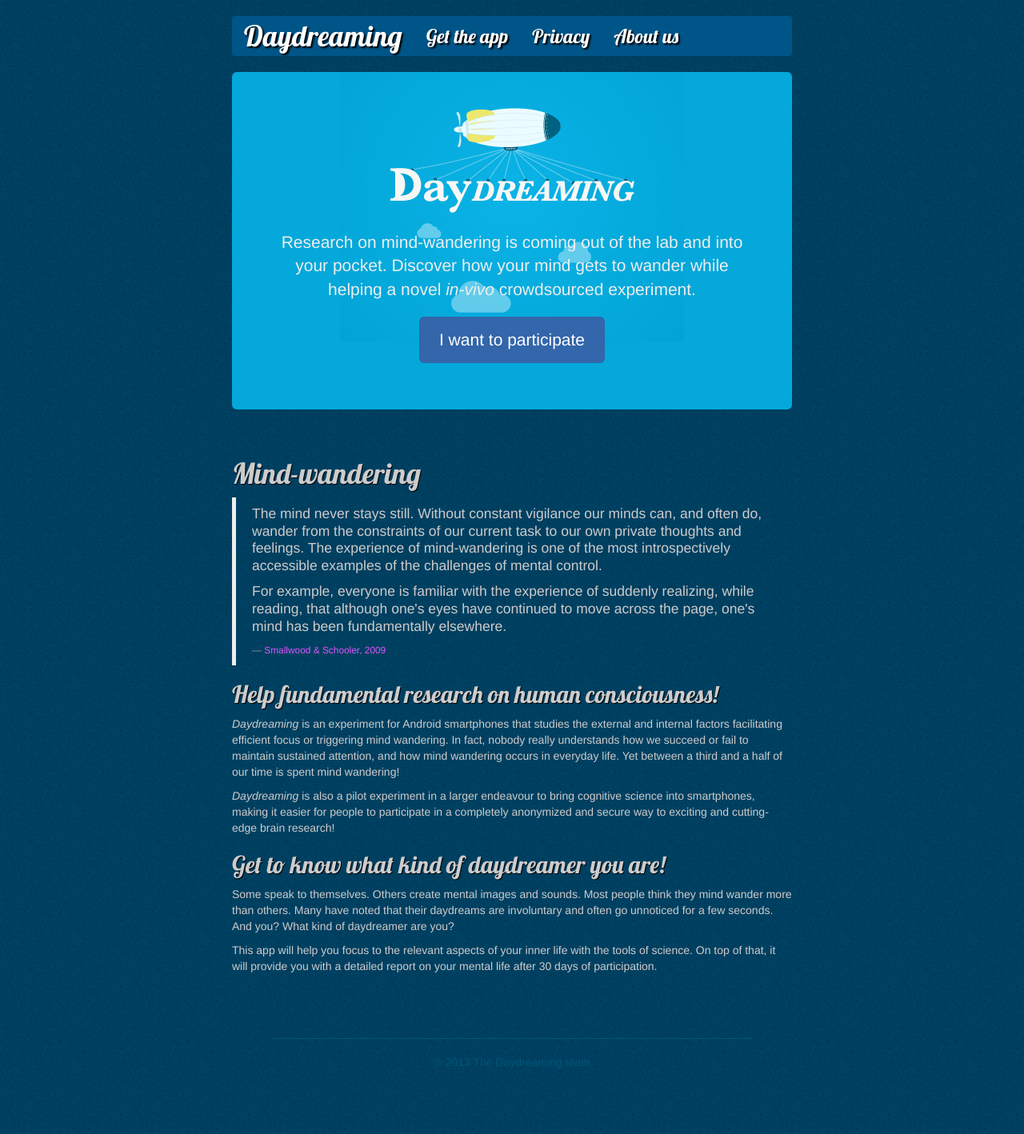
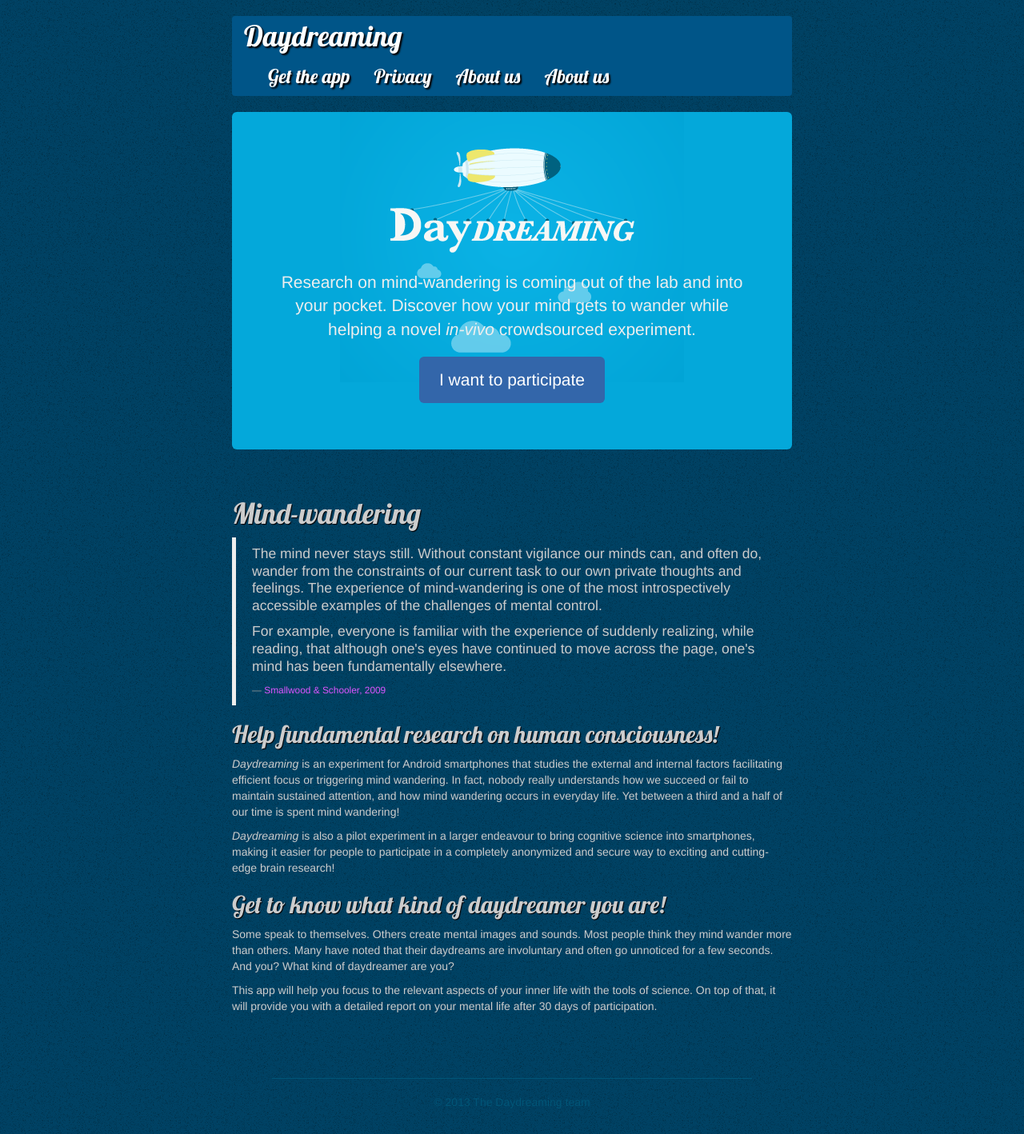
Before and after one commit to daydreaming-experiment/daydreaming-the-app.net, a Jekyll site: the page built from index.html, in a window 1280 px wide. Shown: the whole page at 80% size. Built offline with Jekyll 4.4.1, drawn with Linux system fonts in a browser that asks for light colours; Markdown is read by kramdown in place of the engine named in the settings; comment, search, counter and statistics services are not loaded.

Commit message:
link to faq, update defaut

```diff
--- a/_layouts/default.html
+++ b/_layouts/default.html
@@ -38,6 +38,7 @@
                 <li {% if page.tag == 'privacy' %}class="active"{% endif %}><a href="/privacy/">Privacy</a></li>
                 <!--<li {% if page.tag == 'media' %}class="active"{% endif %}><a href="/media/">News &amp; Media</a></li>-->
                 <li {% if page.tag == 'about' %}class="active"{% endif %}><a href="/about/">About us</a></li>
+                <li {% if page.tag == 'faq' %}class="active"{% endif %}><a href="http://faq.daydreaming-the-app.net">About us</a></li>
               </ul>
             </div>
           </div>
```
